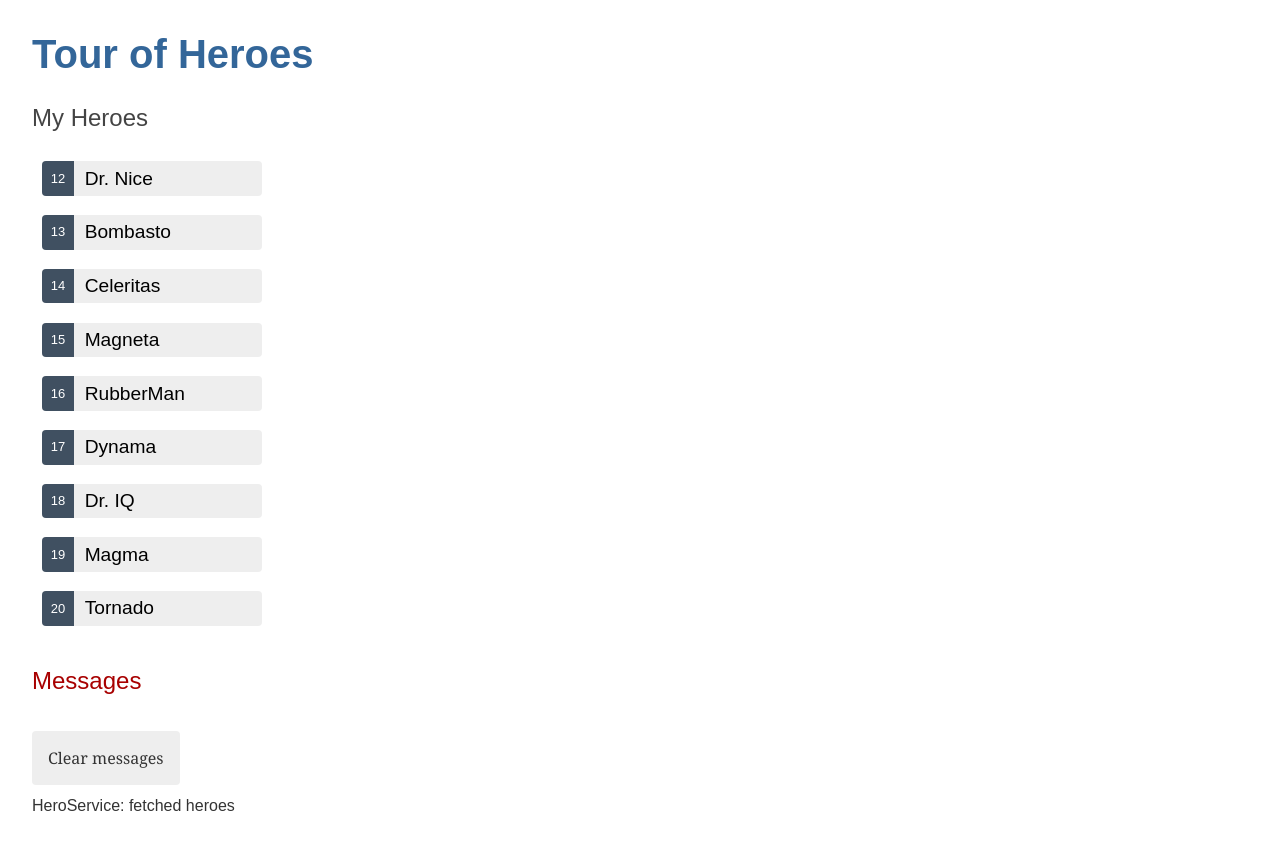
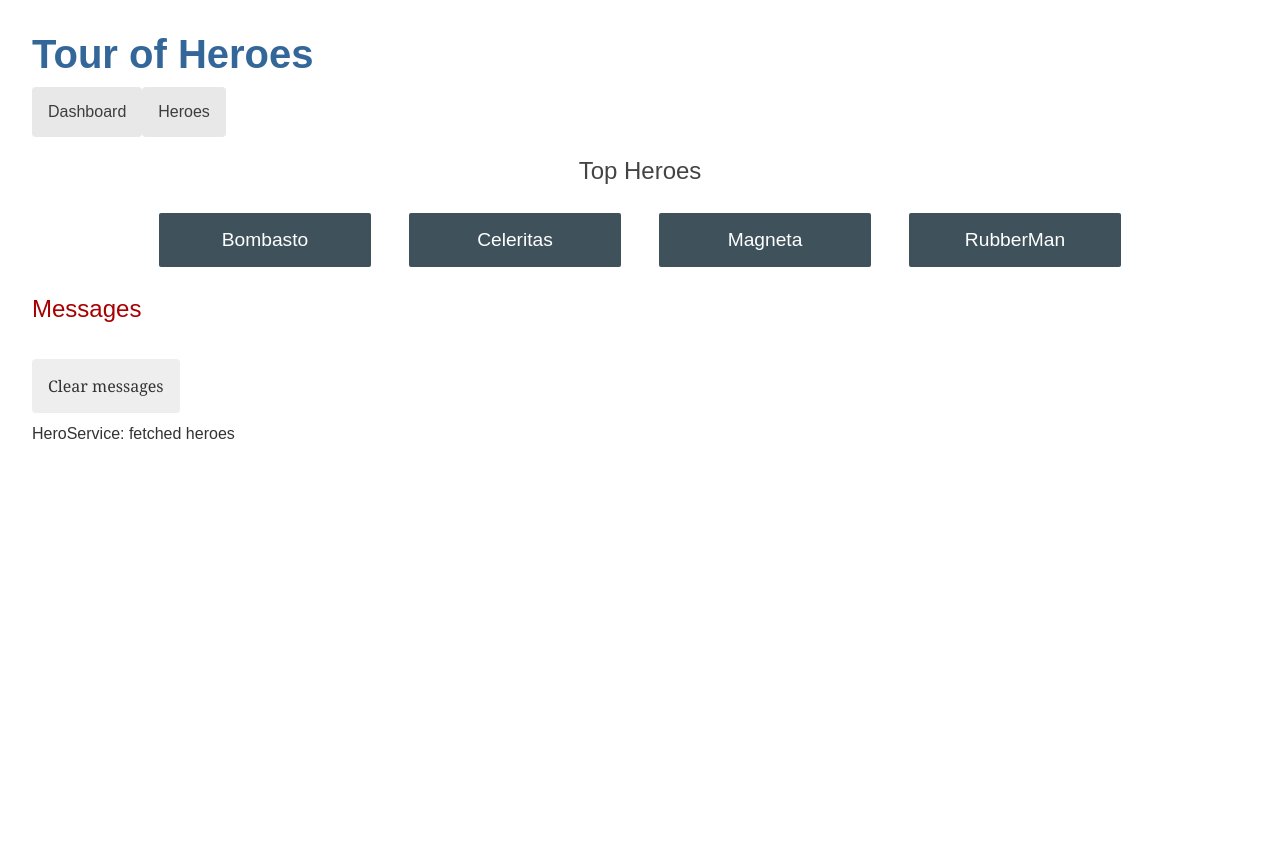
Before and after one commit to DenKuznets/angular-tour-of-heroes, an Angular app: page /dashboard in a window 1280 px wide. Before the commit this address led to /. After the commit the page ends 800 px from the top, so only its background shows below. Built offline with nearby package versions, Linux system fonts and the light colour scheme.

Commit message:
feat: add dashboard route

```diff
--- a/src/app/app.component.html
+++ b/src/app/app.component.html
@@ -1,3 +1,7 @@
 <h1>{{title}}</h1>
-<app-heroes></app-heroes>
+<nav>
+  <a routerLink="/dashboard">Dashboard</a>
+  <a routerLink="/heroes">Heroes</a>
+</nav>
+<router-outlet></router-outlet>
 <app-messages></app-messages>
--- a/src/app/app.component.scss
+++ b/src/app/app.component.scss
@@ -0,0 +1,23 @@
+/* AppComponent's private CSS styles */
+h1 {
+  margin-bottom: 0;
+}
+
+nav a {
+  padding: 1rem;
+  text-decoration: none;
+  margin-top: 10px;
+  display: inline-block;
+  background-color: #e8e8e8;
+  color: #3d3d3d;
+  border-radius: 4px;
+}
+
+nav a:hover {
+  color: white;
+  background-color: #42545C;
+}
+
+nav a:active {
+  background-color: black;
+}
--- a/src/app/app.routes.ts
+++ b/src/app/app.routes.ts
@@ -1,3 +1,19 @@
 import { Routes } from '@angular/router';
+import { HeroesComponent } from './heroes/heroes.component';
+import { DashboardComponent } from './dashboard/dashboard.component';
 
-export const routes: Routes = [];
+export const routes: Routes = [
+  {
+    path: 'heroes',
+    component: HeroesComponent,
+  },
+  {
+    path: 'dashboard',
+    component: DashboardComponent,
+  },
+  {
+    path: '',
+    redirectTo: '/dashboard',
+    pathMatch: 'full',
+  },
+];
--- /dev/null
+++ b/src/app/dashboard/dashboard.component.html
@@ -0,0 +1,6 @@
+<h2>Top Heroes</h2>
+<div class="heroes-menu">
+  <a *ngFor="let hero of heroes">
+    {{hero.name}}
+  </a>
+</div>
--- /dev/null
+++ b/src/app/dashboard/dashboard.component.scss
@@ -0,0 +1,50 @@
+/* DashboardComponent's private CSS styles */
+
+h2 {
+  text-align: center;
+}
+
+.heroes-menu {
+  padding: 0;
+  margin: auto;
+  max-width: 1000px;
+
+  /* flexbox */
+  display: flex;
+  flex-direction: row;
+  flex-wrap: wrap;
+  justify-content: space-around;
+  align-content: flex-start;
+  align-items: flex-start;
+}
+
+a {
+  background-color: #3f525c;
+  border-radius: 2px;
+  padding: 1rem;
+  font-size: 1.2rem;
+  text-decoration: none;
+  display: inline-block;
+  color: #fff;
+  text-align: center;
+  width: 100%;
+  min-width: 70px;
+  margin: .5rem auto;
+  box-sizing: border-box;
+
+  /* flexbox */
+  order: 0;
+  flex: 0 1 auto;
+  align-self: auto;
+}
+
+@media (min-width: 600px) {
+  a {
+    width: 18%;
+    box-sizing: content-box;
+  }
+}
+
+a:hover {
+  background-color: #000;
+}
--- /dev/null
+++ b/src/app/dashboard/dashboard.component.ts
@@ -0,0 +1,27 @@
+import { NgFor } from '@angular/common';
+import { Component, OnInit } from '@angular/core';
+import { Hero } from '../hero';
+import { HeroService } from '../hero.service';
+
+@Component({
+  selector: 'app-dashboard',
+  standalone: true,
+  imports: [NgFor],
+  templateUrl: './dashboard.component.html',
+  styleUrl: './dashboard.component.scss',
+})
+export class DashboardComponent implements OnInit {
+  heroes: Hero[] = [];
+
+  constructor(private heroService: HeroService) {}
+
+  ngOnInit(): void {
+    this.getHeroes();
+  }
+
+  getHeroes(): void {
+    this.heroService
+      .getHeroes()
+      .subscribe((heroes) => (this.heroes = heroes.slice(1, 5)));
+  }
+}
```
Also changed, not shown: src/app/app.component.ts (+8 -3 lines), 1 other file (tests, documents, lock files or other folders).
